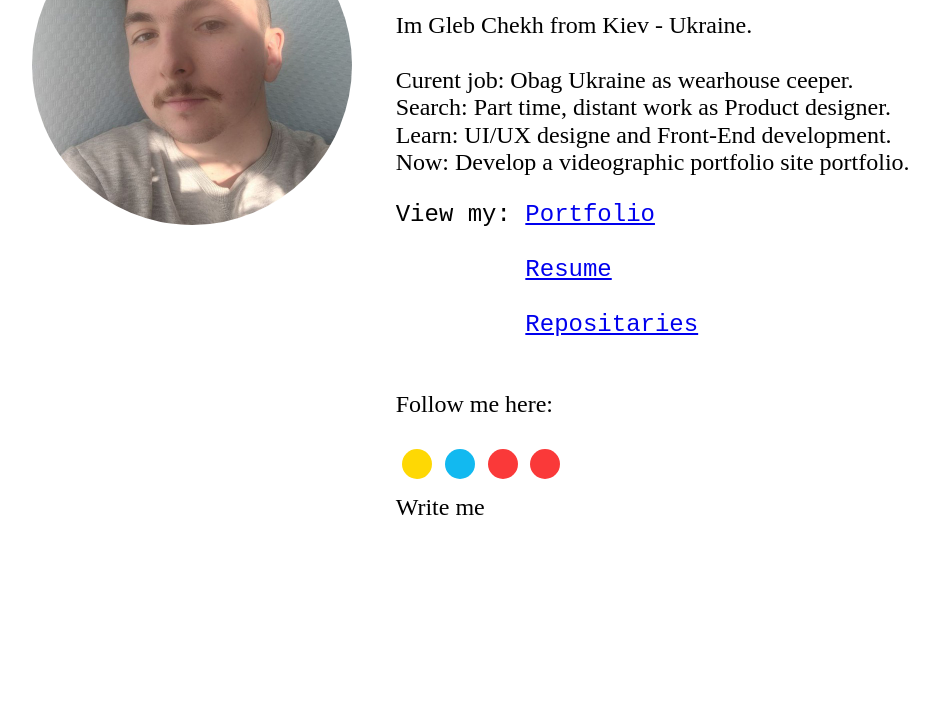
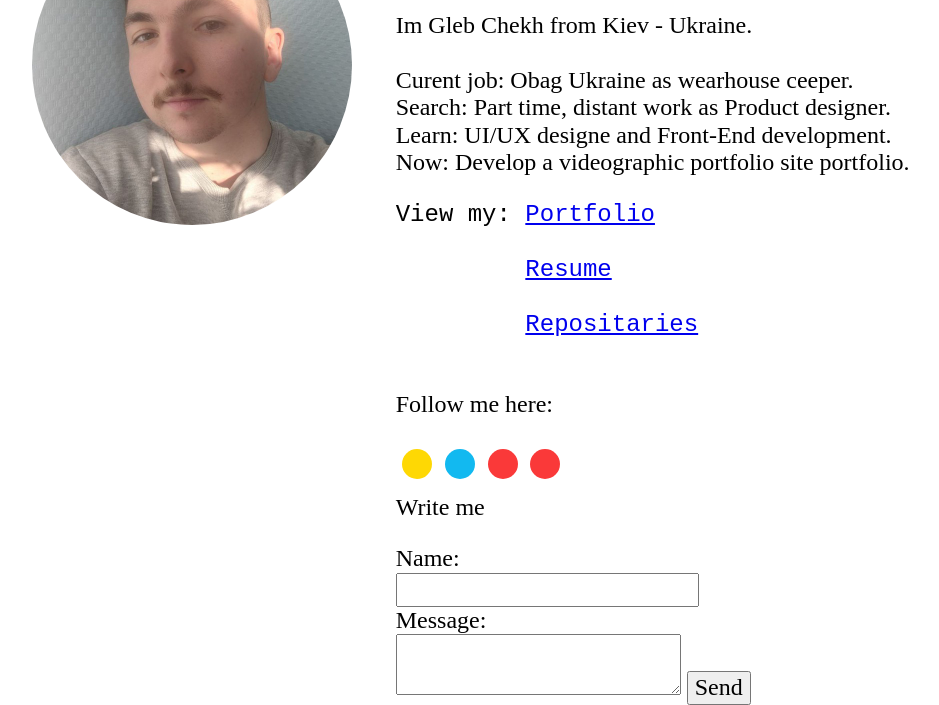
Before and after one commit to glebchekh/GlebChekh, a plain HTML site: page index.html in a window 1280 px wide. Shown: the part 108-813 px from the top of the page, without its empty margins (83-1022 px from the left). Drawn offline with Linux system fonts and the light colour scheme.

Commit message:
test send form

```diff
--- a/index.html
+++ b/index.html
@@ -42,7 +42,18 @@ View my: <a href="https://www.behance.net/glibchekh" target=”_blank”>Portfol
 <a href="https://ru.pinterest.com/glebchekh/_saved/" target=”_blank”><div class="social pinterest"></div></a>
 <br>
 <p>Write  me</p>
-<form></form>
+<form action=”mailto:glebchekh@gmail.com” method=”POST” enctype=”text/plain” name=”EmailForm”>
+
+
+<label for="name">Name:</label><br>
+<input type="text" id="name" name="name"><br>
+
+
+<label for="ContactCommentt">Message:</label><br>
+<textarea id=”ContactCommentt” rows=”6″ cols=”20″>
+</textarea>
+<input type="submit" value="Send">
+</form>
 	</div>
 		</main>
 		<!-- MAIN SECTION-->
```
